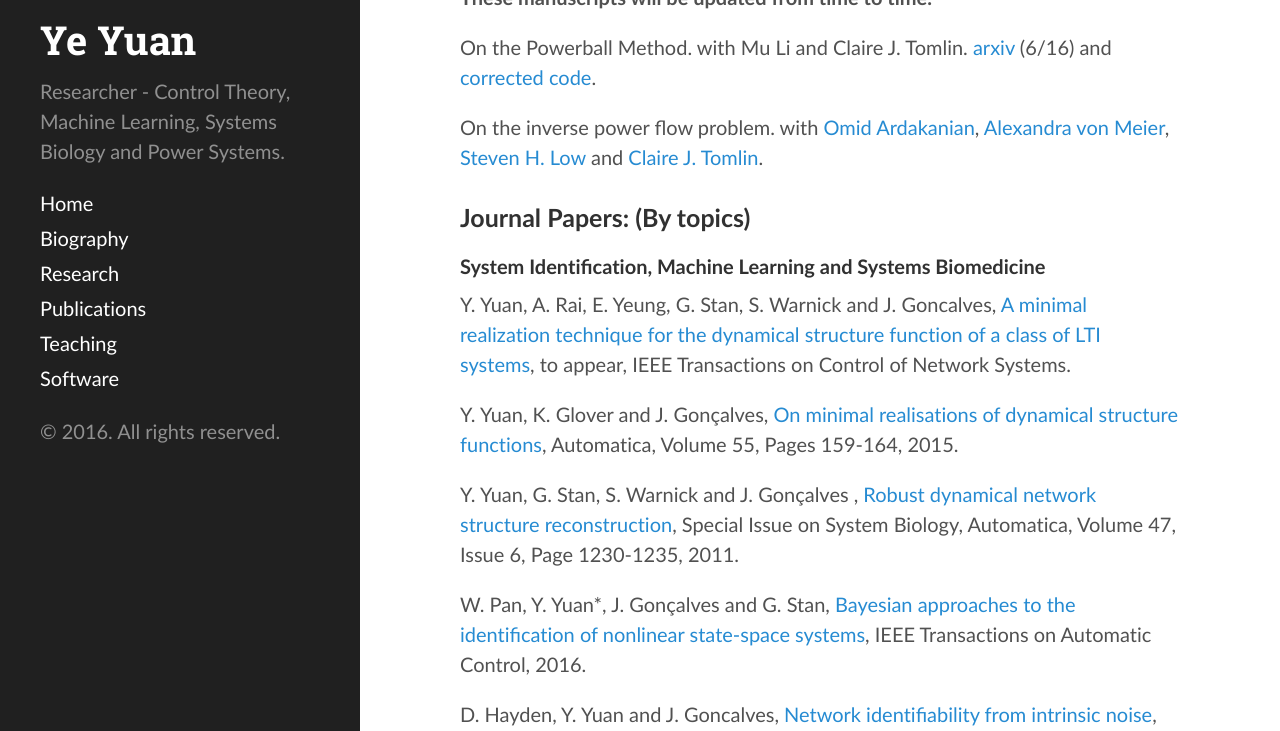
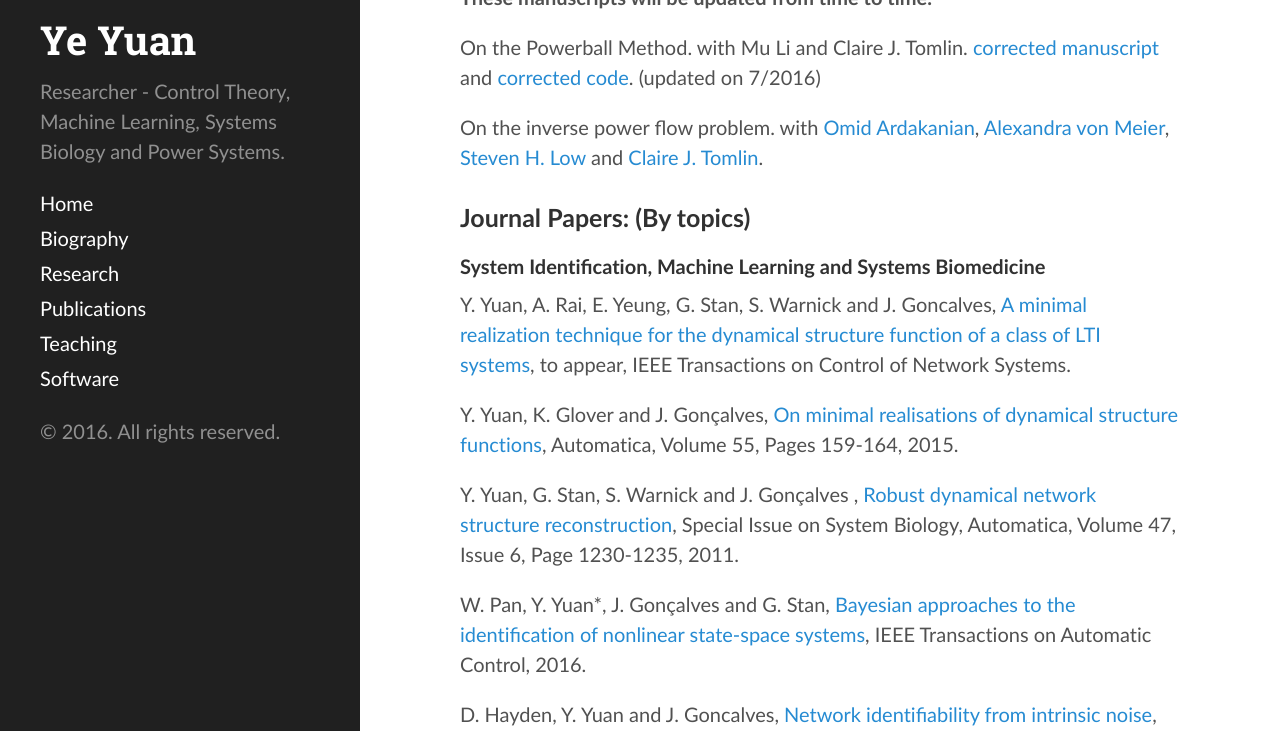
Before and after one commit to yy311/yy311.github.io, a Jekyll site: the page built from publication.md, in a window 1280 px wide and 900 px high, cut to the strip 169-900 px from the top of the window. Built offline with Jekyll 4.4.1, drawn with Linux system fonts in a browser that asks for light colours.

Commit message:
Update publication.md

```diff
--- a/publication.md
+++ b/publication.md
@@ -6,7 +6,7 @@
 
 <b>These manuscripts will be updated from time to time. </b>
 
-On the Powerball Method. with Mu Li and Claire J. Tomlin. <a href="http://arxiv.org/abs/1603.07421"> arxiv</a> (6/16) and <a href="https://hybrid.eecs.berkeley.edu/~yeyuan/pb.zip"> corrected code</a>.
+On the Powerball Method. with Mu Li and Claire J. Tomlin. <a href="https://hybrid.eecs.berkeley.edu/~yeyuan/pblatest.pdf"> corrected manuscript</a> and <a href="https://hybrid.eecs.berkeley.edu/~yeyuan/pb.zip"> corrected code</a>. (updated on 7/2016)
 
 
 On the inverse power flow problem. with [Omid Ardakanian](http://blizzard.cs.uwaterloo.ca/~oardakan/), [Alexandra von Meier](https://www.eecs.berkeley.edu/Faculty/Homepages/vonmeier.html), [Steven H. Low](http://netlab.caltech.edu/~slow/) and [Claire J. Tomlin](http://www.eecs.berkeley.edu/~tomlin/).
```
